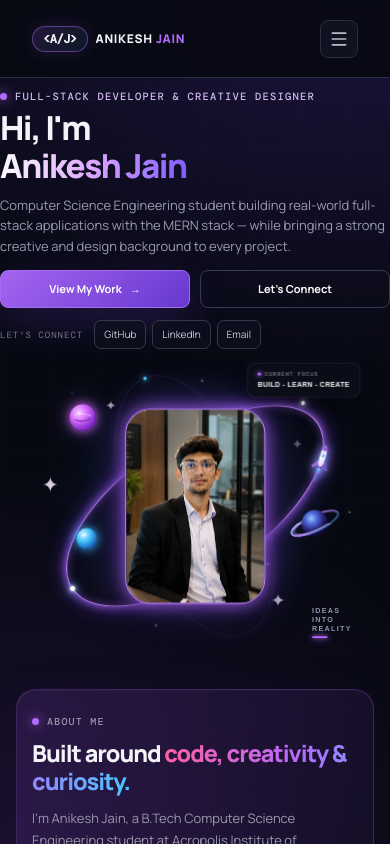
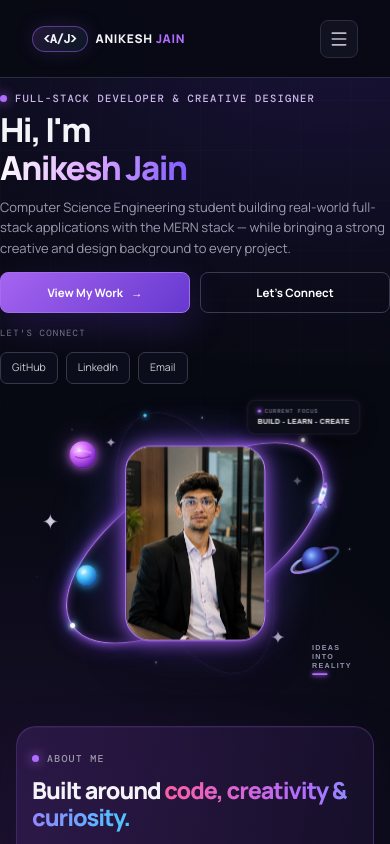
Before and after one commit to Anikesh-Jain/anikesh-portfolio, a React (Vite) app: page / in a window 390 px wide. Shown: the top 844 px of the page. Built offline with nearby package versions, Linux system fonts and the light colour scheme.

Commit message:
fix(mobile): format complete hero copy block as natural-height unit with balanced vertical rhythm

```diff
--- a/src/sections/HeroSection.jsx
+++ b/src/sections/HeroSection.jsx
@@ -9,8 +9,8 @@ export default function HeroSection() {
     <section id="home" className="home-hero shell md:pt-8 md:pb-16 lg:pb-24">
       {/* Left Column - Copy */}
       <motion.div
-        initial={{ opacity: 0, y: 24 }}
-        animate={{ opacity: 1, y: 0 }}
+        initial={{ opacity: 0 }}
+        animate={{ opacity: 1 }}
         transition={{ duration: 0.5 }}
         className="home-hero-copy"
       >
--- a/src/styles/home.css
+++ b/src/styles/home.css
@@ -3083,17 +3083,17 @@
   }
 }
 
-@media (max-width: 640px) {
+@media (max-width: 768px) {
   /* Hero section mobile containment — natural content height in normal flow, strictly separated from About */
   .home-hero {
     display: flex !important;
     flex-direction: column !important;
-    align-items: center !important;
+    align-items: stretch !important;
     justify-content: flex-start !important;
     min-height: 0 !important;
     height: auto !important;
-    gap: 14px;
-    padding-top: 12px !important;
+    gap: 16px !important;
+    padding-top: 14px !important;
     padding-bottom: 16px !important;
     position: relative;
     width: 100%;
@@ -3109,19 +3109,19 @@
   /* Hero copy wrapper: natural content height, zero extra space, no unwanted transforms */
   .home-hero-copy,
   .home-hero > :first-child {
-    width: 100%;
-    max-width: 100%;
-    min-width: 0;
-    margin: 0;
-    padding: 0;
+    width: 100% !important;
+    max-width: 100% !important;
+    min-width: 0 !important;
     height: auto !important;
     min-height: 0 !important;
     flex: 0 0 auto !important;
+    margin: 0 !important;
+    padding: 0 !important;
     box-sizing: border-box;
-    display: flex;
-    flex-direction: column;
-    align-items: flex-start;
-    justify-content: flex-start;
+    display: flex !important;
+    flex-direction: column !important;
+    align-items: flex-start !important;
+    justify-content: flex-start !important;
     transform: none !important;
   }
 
@@ -3129,8 +3129,11 @@
   .home-hero .eyebrow {
     font-size: 10.5px;
     letter-spacing: 1.2px;
-    margin: 0 0 6px 0;
+    margin: 0 0 6px 0 !important;
     padding: 0;
+    display: flex;
+    align-items: center;
+    gap: 8px;
   }
 
   /* Scaled Hero heading — natural mobile proportion with normal line spacing */
@@ -3148,9 +3151,9 @@
   /* Scaled subtitle & buttons */
   .home-hero-copy .home-subtitle,
   .home-hero .home-subtitle {
-    font-size: 13px;
-    line-height: 1.55;
-    margin: 0 0 14px 0;
+    font-size: 13px !important;
+    line-height: 1.55 !important;
+    margin: 0 0 14px 0 !important;
     padding: 0;
     color: #9c9bb0;
     max-width: 100%;
@@ -3159,7 +3162,7 @@
 
   .home-hero-copy .actions,
   .home-hero .actions {
-    margin: 0 0 12px 0;
+    margin: 0 0 14px 0 !important;
     padding: 0;
     gap: 10px;
     width: 100%;
@@ -3173,25 +3176,44 @@
     flex: 1 1 128px;
     justify-content: center;
     text-align: center;
-    padding: 10px 14px;
-    font-size: 11px;
+    padding: 11px 14px;
+    font-size: 11.5px;
     gap: 8px;
   }
 
+  /* LET'S CONNECT label + GitHub / LinkedIn / Email */
   .home-hero-copy .social-row,
   .home-hero .social-row {
-    margin: 0;
+    margin: 0 !important;
     padding: 0;
-    gap: 6px;
+    gap: 8px;
     display: flex;
     align-items: center;
     flex-wrap: wrap;
+    width: 100%;
+  }
+
+  .home-hero-copy .social-row small,
+  .home-hero .social-row small {
+    display: block;
+    width: 100%;
+    margin: 0 0 5px 0;
+    font: 9px 'DM Mono', monospace;
+    color: #77768a;
+    letter-spacing: 1.2px;
   }
 
   .home-hero-copy .social-row a,
   .home-hero .social-row a {
-    padding: 6px 9px;
-    font-size: 10px;
+    padding: 7px 11px;
+    font-size: 10.5px;
+    border: 1px solid #35384c;
+    border-radius: 7px;
+    color: #d0ced9;
+    text-decoration: none;
+    background: rgba(13, 16, 29, 0.8);
+    display: inline-flex;
+    align-items: center;
   }
 
   /* Hero portrait + orbit artwork: unified proportional visual system that breathes comfortably inside the phone */
```
